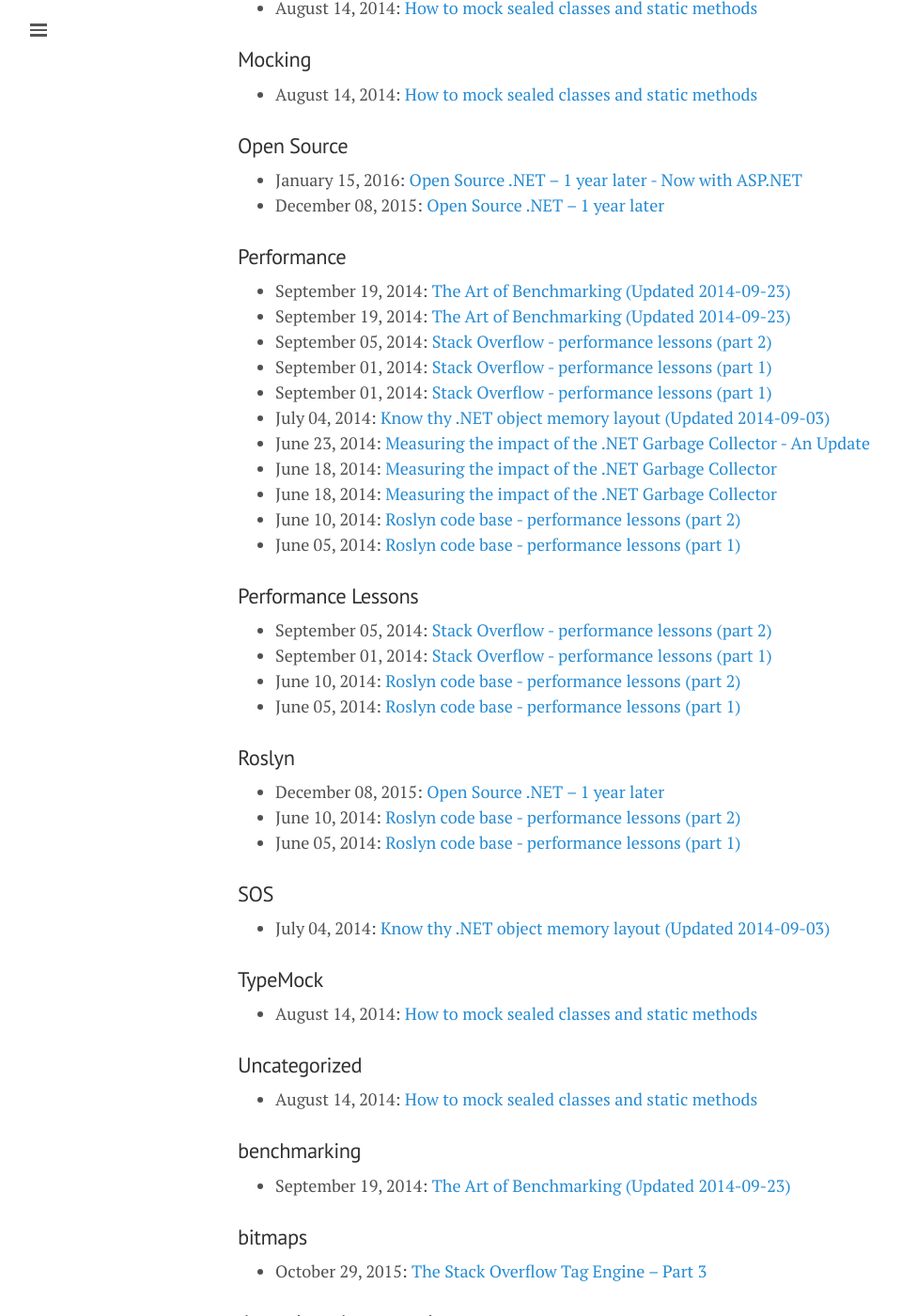
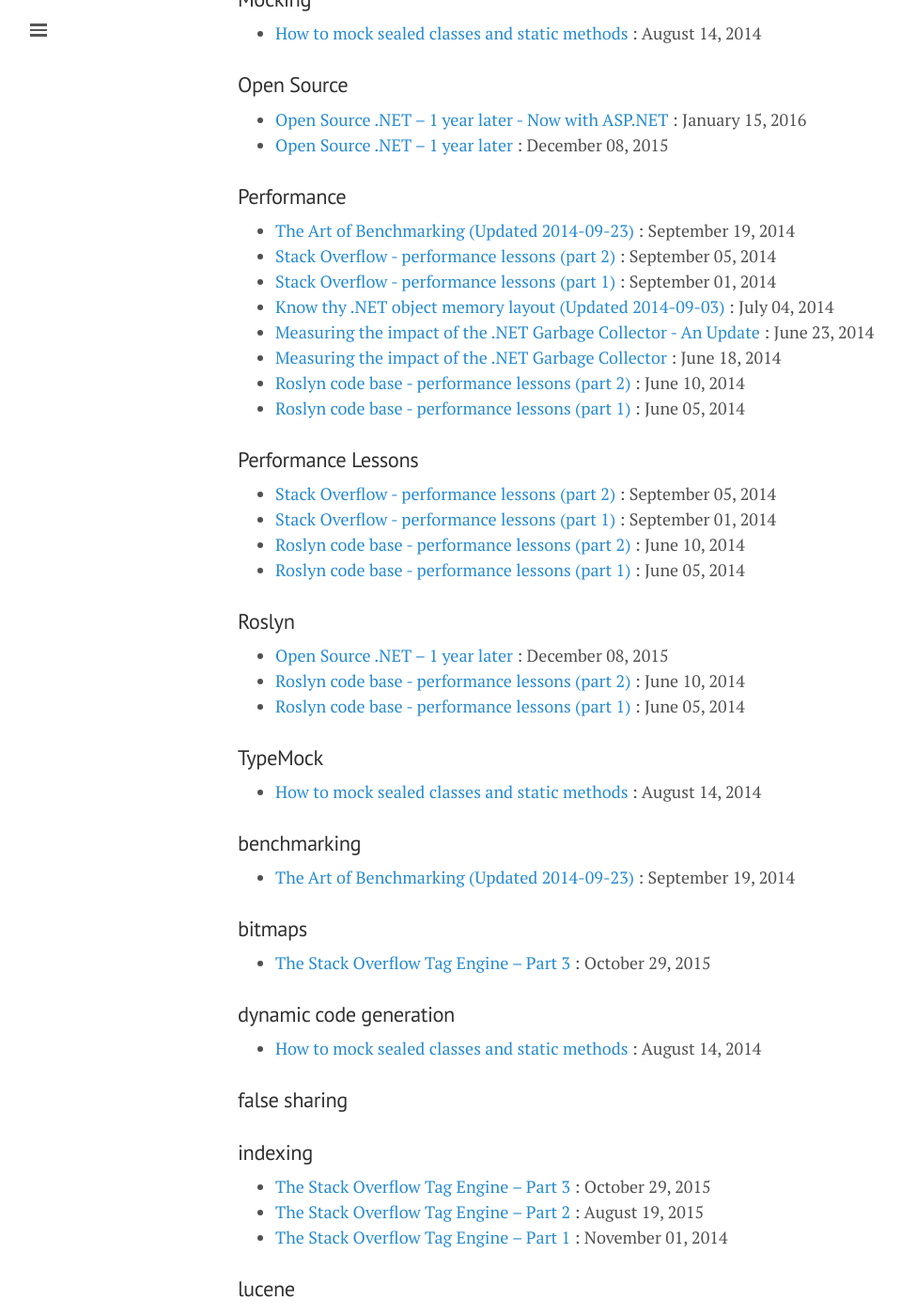
Before and after one commit to mattwarren/mattwarren.github.io, a Jekyll site: the page built from tags/index.html, in a window 1280 px wide and 1400 px high, scrolled down 1224 px. Shown: the whole window at 94% size, without its empty margins (0-959 px from the left). Built offline with Jekyll 4.4.1, drawn with Linux system fonts in a browser that asks for light colours; nearby versions of some CDN libraries; some of the changed text lies outside the part shown.

Commit message:
Fixing some tags

```diff
--- a/_posts/2014-06-18-measuring-the-impact-of-the-net-garbage-collector.md
+++ b/_posts/2014-06-18-measuring-the-impact-of-the-net-garbage-collector.md
@@ -2,7 +2,7 @@
 layout: post
 title: Measuring the impact of the .NET Garbage Collector
 comments: true
-tags: [Garbage Collection, Performance, Performance]
+tags: [Garbage Collectors, Performance]
 ---
 There is an <a href="{{base}}/2014/06/23/measuring-the-impact-of-the-net-garbage-collector-an-update/" title="Measuring the impact of the .NET Garbage Collector – An Update" target="_blank">update to this post</a>, based on feedback I received.
 
--- a/_posts/2014-07-04-know-thy-net-object-memory-layout.md
+++ b/_posts/2014-07-04-know-thy-net-object-memory-layout.md
@@ -2,7 +2,7 @@
 layout: post
 title: Know thy .NET object memory layout (Updated 2014-09-03)
 comments: true
-tags: [.NET, false-sharing, memory layout, Performance, SOS]
+tags: [.NET, false-sharing, memory layout, Performance]
 ---
 Apologies to <a href="https://twitter.com/nitsanw" target="_blank">Nitsan Wakart</a>, from whom I shamelessly stole the <a href="http://psy-lob-saw.blogspot.co.uk/2013/05/know-thy-java-object-memory-layout.html" target="_blank">title of this post</a>!
 
--- a/_posts/2014-08-14-how-to-mock-sealed-classes-and-static-methods.md
+++ b/_posts/2014-08-14-how-to-mock-sealed-classes-and-static-methods.md
@@ -2,7 +2,7 @@
 layout: post
 title: How to mock sealed classes and static methods
 comments: true
-tags: [.NET Profiling, dynamic code generation, JustMock, Mocking, TypeMock, Uncategorized]
+tags: [.NET Profiling, dynamic code generation, JustMock, Mocking, TypeMock]
 ---
 <a href="http://www.typemock.com/" target="_blank">Typemock</a> &amp; <a href="http://www.telerik.com/products/mocking.aspx" target="_blank">JustMock</a> are 2 commercially available mocking tools that let you achieve something that should be impossible. Unlike all other mocking frameworks, they let you mock <strong>sealed classes, static</strong> and <strong>non-virtual methods</strong>, but how do they do this?
 
--- a/_posts/2014-09-01-stackoverflow-performance-lessons-part-1.md
+++ b/_posts/2014-09-01-stackoverflow-performance-lessons-part-1.md
@@ -2,7 +2,7 @@
 layout: post
 title: Stack Overflow - performance lessons (part 1)
 comments: true
-tags: [open source, Performance, Performance, Performance Lessons, stackoverflow]
+tags: [open source, Performance, Performance Lessons, stackoverflow]
 ---
 
 This post is part of a semi-regular series, you can find the other entries <a href="{{base}}/2014/06/05/roslyn-code-base-performance-lessons-part-1/" target="_blank">here</a> and <a href="{{base}}/2014/06/10/roslyn-code-base-performance-lessons-part-2/" target="_blank">here</a>
--- a/_posts/2014-09-19-the-art-of-benchmarking.md
+++ b/_posts/2014-09-19-the-art-of-benchmarking.md
@@ -2,7 +2,7 @@
 layout: post
 title: The Art of Benchmarking (Updated 2014-09-23)
 comments: true
-tags: [benchmarking, JIT Compiler, Performance, Performance]
+tags: [benchmarking, JIT Compiler, Performance]
 ---
 
 #### **tl;dr**
--- a/tags/index.html
+++ b/tags/index.html
@@ -19,7 +19,7 @@
   <ul>
   {% for post in site.tags[originaltag]) %}
     <li>
-      {{ post.date | date: "%B %d, %Y" }}: <a href="{{ post.url }}">{{ post.title }}</a>
+      <a href="{{ post.url }}">{{ post.title }}</a> : {{ post.date | date: "%B %d, %Y" }}
     </li>
   {% endfor %}
   </ul>
```
